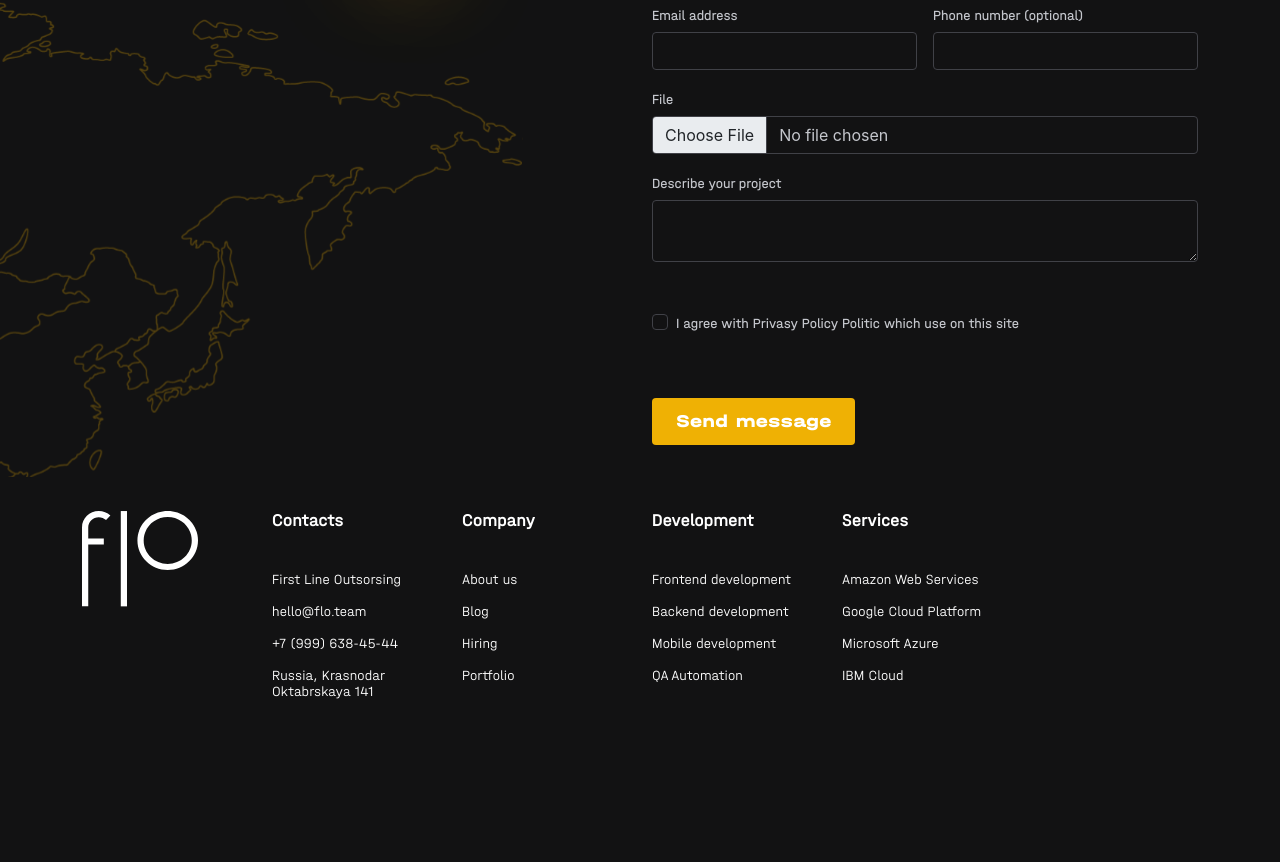
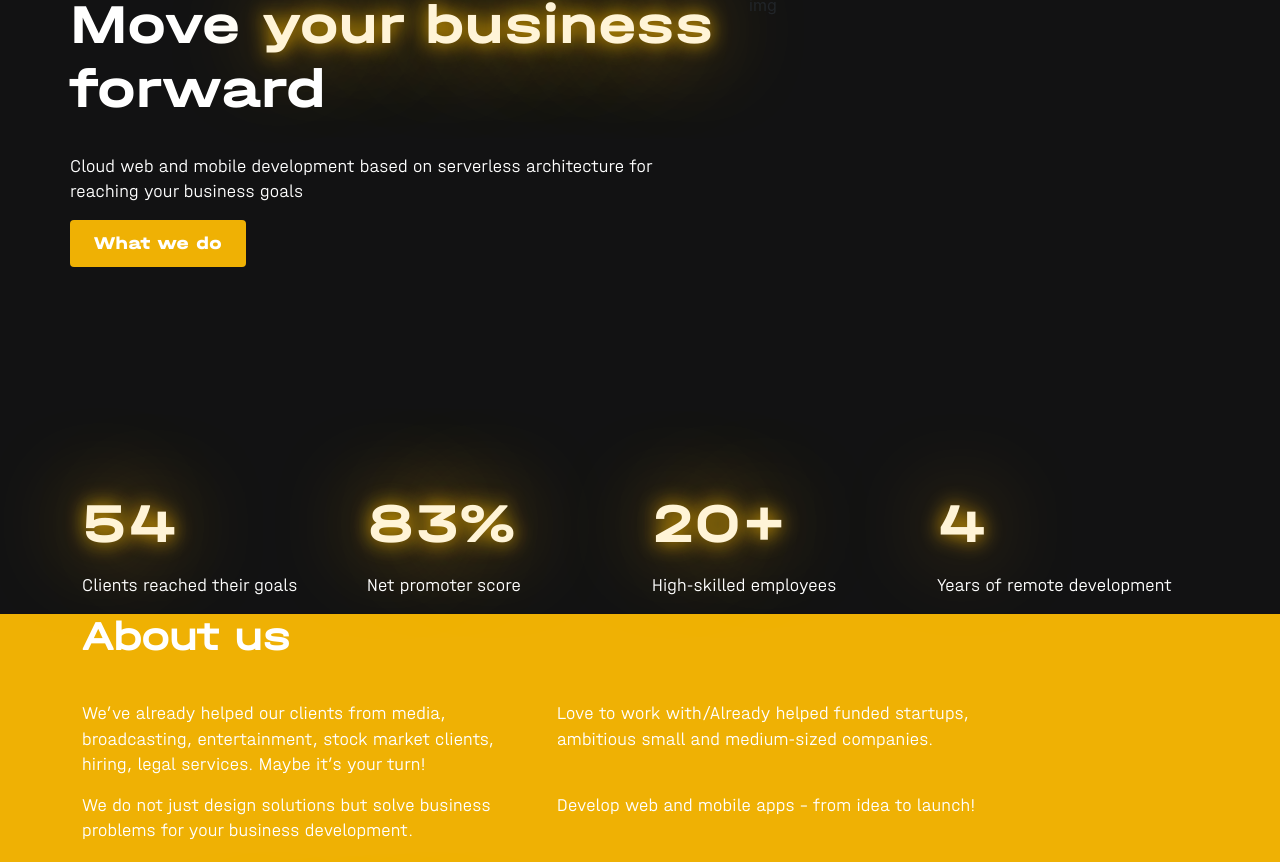
Before and after one commit to first-line-outsourcing/flo.website, a React (Create React App) app: page / in a window 1280 px wide. Shown: the part 232-1094 px from the top of the page. Before the commit the page ends 949 px from the top, so only its background shows below. Built offline with nearby package versions, Linux system fonts and the light colour scheme.

Commit message:
add content for home page

```diff
--- a/src/pages/Home.js
+++ b/src/pages/Home.js
@@ -1,36 +1,218 @@
 import React from "react";
 import Modal from 'react-modal';
-
+import { Link } from 'react-router-dom';
+import './Home.scss';
 Modal.setAppElement('#root');
-const customStyles = {
-  content: {
-    top: '50%',
-    left: '50%',
-    right: 'auto',
-    bottom: 'auto',
-    marginRight: '-50%',
-    transform: 'translate(-50%, -50%)',
-  },
-};
+// const customStyles = {
+//   content: {
+//     top: '50%',
+//     left: '50%',
+//     right: 'auto',
+//     bottom: 'auto',
+//     marginRight: '-50%',
+//     transform: 'translate(-50%, -50%)',
+//   },
+// };
 
 export default function Home() {
-  let subtitle;
-  const [modalIsOpen, setIsOpen] = React.useState(false);
-  function openModal() {
-    setIsOpen(true);
+  // let subtitle;
+  // const [modalIsOpen, setIsOpen] = React.useState(false);
+  // function openModal() {
+  //   setIsOpen(true);
+  // }
+  //
+  // function afterOpenModal() {
+  //   // references are now sync'd and can be accessed.
+  //   subtitle.style.color = '#f00';
+  // }
+  //
+  // function closeModal() {
+  //   setIsOpen(false);
+  // }
+  return (
+    <main>
+      <section className="container top-section">
+        <div className="row">
+          <div className="col-7">
+            <h1 className="neon">Move <span>your business</span> forward</h1>
+            <p>Cloud web and mobile development based on serverless architecture for reaching your business goals </p>
+            <Link className="btn btn-accent" to="/services">What we do</Link>
+          </div>
+          <div className="col-5">img</div>
+        </div>
+      </section>
+      <section className="container numbers">
+        <div className="row">
+          <div className="col">
+            <p className="neon"><span>54</span></p>
+            <p>Clients reached their goals</p>
+          </div>
+          <div className="col">
+            <p className="neon"><span>83%</span></p>
+            <p>Net promoter score</p>
+          </div>
+          <div className="col">
+            <p className="neon"><span>20+</span></p>
+            <p>High-skilled employees</p>
+          </div>
+          <div className="col">
+            <p className="neon"><span>4</span></p>
+            <p>Years of remote development</p>
+          </div>
+        </div>
+      </section>
+      <section className="about-us">
+        <div className="container">
+          <div className="row">
+            <div className="col-3">
+              <h2>About us</h2>
+            </div>
+            <div className="col-10">
+              <div className="row">
+                <div className="col-6">
+                  <p>We’ve already helped our clients from media, broadcasting, entertainment, stock market clients,
+                     hiring, legal services. Maybe it’s your turn! </p>
+                </div>
+                <div className="col-6">
+                  <p>Love to work with/Already helped funded startups, ambitious small and medium-sized companies.
+                  </p>
+                </div>
+                <div className="col-6">
+                  <p>We do not just design solutions but solve business problems for your business development.</p>
+                </div>
+                <div className="col-6">
+                  <p>Develop web and mobile apps – from idea to launch! </p>
+                </div>
+                <div className="col-6">
+                  <p>We use modern, flexible frameworks for your convenient cooperation with us.</p>
+                </div>
+                <div className="col-6">
+                  <p>Help to expand the business by using cloud solutions.</p>
+                </div>
+              </div>
+            </div>
+          </div>
+        </div>
+      </section>
+      <section className="our-services">
+        <div className="container">
+          <div className="row">
+            <div className="col-5">
+              <h2 className="neon">Our <span>services</span></h2>
+              <p>We provide high-quality services to help your business grow. We aren’t about just closing tickets in
+                 Jira – we help your business to conquer new heights!</p>
+            </div>
+            <div className="col-7">
+
+            </div>
+          </div>
+        </div>
+      </section>
+      <section className="cases">
+        <h2>Featured <span>case</span> studies</h2>
+        <div className="container">
+          <div className="row">
+            <div className="col-6">
+              <img src="" alt="" className='img-thumbnail d-block' />
+              <h4>Writer Chrome Extension</h4>
+              <ul className='tech'>
+                <li><img src="" alt="" /><span>Android</span></li>
+                <li><img src="" alt="" /><span>iOS</span></li>
+                <li><img src="" alt="" /><span>Web</span></li>
+              </ul>
+            </div>
+            <div className="col-6">
+              <img src="" alt="" className='img-thumbnail d-block' />
+              <h4>Writer Chrome Extension</h4>
+              <ul className='tech'>
+                <li><img src="" alt="" /><span>Android</span></li>
+                <li><img src="" alt="" /><span>iOS</span></li>
+                <li><img src="" alt="" /><span>Web</span></li>
+              </ul>
+            </div>
+            <div className="col-6">
+              <img src="" alt="" className='img-thumbnail d-block' />
+              <h4>Writer Chrome Extension</h4>
+              <ul className='tech'>
+                <li><img src="" alt="" /><span>Android</span></li>
+                <li><img src="" alt="" /><span>iOS</span></li>
+                <li><img src="" alt="" /><span>Web</span></li>
+              </ul>
+            </div>
+            <div className="col-6">
+              <img src="" alt="" className='img-thumbnail d-block' />
+              <h4>Writer Chrome Extension</h4>
+              <ul className='tech'>
+                <li><img src="" alt="" /><span>Android</span></li>
+                <li><img src="" alt="" /><span>iOS</span></li>
+                <li><img src="" alt="" /><span>Web</span></li>
+              </ul>
+            </div>
+          </div>
+        </div>
+        <div>
+          <Link className='btn btn-accent a-center' to='/cases'>See more</Link>
+        </div>
+      </section>
+      <section className='serverless'>
+        <div className="container">
+          <div className="row justify-content-center">
+            <div className="col-6">
+              <h2 className='neon'>Serverless and Cloud computing <span>evangelists</span></h2>
+              <p>We’re experts at Serverless development and help our clients don’t think about infrastructure management. This model allows you to pay just for usage of cloud resources. No wasting money for containers or instances anymore.</p>
+              <p>Event-driven architecture allows to keep your solution highly scalable and reliable. Focus on your business challenges with cost-effective solution. we will help you with a quick scale!</p>
+            </div>
+          </div>
+        </div>
+        <div className="container">
+          <div className="row justify-content-center">
+            <div className="col-8">
+              <nav className="nav nav-pills nav-justified">
+                <a className="nav-link active" aria-current="page" href="#">Amazon Web Services</a>
+                <a className="nav-link" href="#">Google Cloud Platform</a>
+                <a className="nav-link" href="#">Microsoft Azure</a>
+                <a className="nav-link" href="#">IBM Cloud</a>
+              </nav>
+            </div>
+          </div>
+          <div className="row justify-content-center">
+            <div className="col-8">
+              <div className="row">
+                <div className="col-6">hybrid deployment</div>
+                <div className="col-6">analytical service with templates</div>
+                <div className="col-6">minimal financial losses during the launch of new projects</div>
+                <div className="col-6">multiple payment options</div>
+                <div className="col-6">regional and zonal coverage</div>
+              </div>
+            </div>
+          </div>
+        </div>
+        <div className="container">
+          <div className="row">
+            <div className="col grow">
+              <div className="row">
+                <div className="col">
+                  <h4>Are you ready for your business growth?</h4>
+                  <p>Let’s move your business forward to the clouds! Tell us about your idea! We will interview you and offer the best solution for reaching the goal. </p>
+                  <button className="btn btn-accent">Contact us</button>
+                </div>
+                <div className="col">
+                  <img src="" alt="" />
+                </div>
+              </div>
+            </div>
+          </div>
+        </div>
+      </section>
+      <section className='testimonials'>
+        <h3 className='a-center'>Client testimonials</h3>
+
+      </section>
+    </main>
+  )
 }
-
-  function afterOpenModal() {
-    // references are now sync'd and can be accessed.
-    subtitle.style.color = '#f00';
-  }
-
-  function closeModal() {
-    setIsOpen(false);
-  }
-  return (
-    <div>
-      <button onClick={openModal}>Open Modal</button>
+/*
+ * <button onClick={openModal}>Open Modal</button>
  <Modal
  isOpen={modalIsOpen}
  onAfterOpen={afterOpenModal}
@@ -49,6 +231,5 @@ export default function Home() {
  <button>the modal</button>
  </form>
  </Modal>
-    </div>
-  )
-}
+ *
+ * */
--- /dev/null
+++ b/src/pages/Home.scss
@@ -0,0 +1,16 @@
+.top-section {
+  padding: 225px 0;
+}
+.about-us {
+  background: #EFB104;
+}
+.cases {
+  background: #FFFFFF;
+}
+.grow {
+  background: #EFB104;
+  border-radius: 16px;
+}
+.testimonials {
+  background: #FFFFFF;
+}
```
Lines whose indentation alone changed are shown as unchanged.
